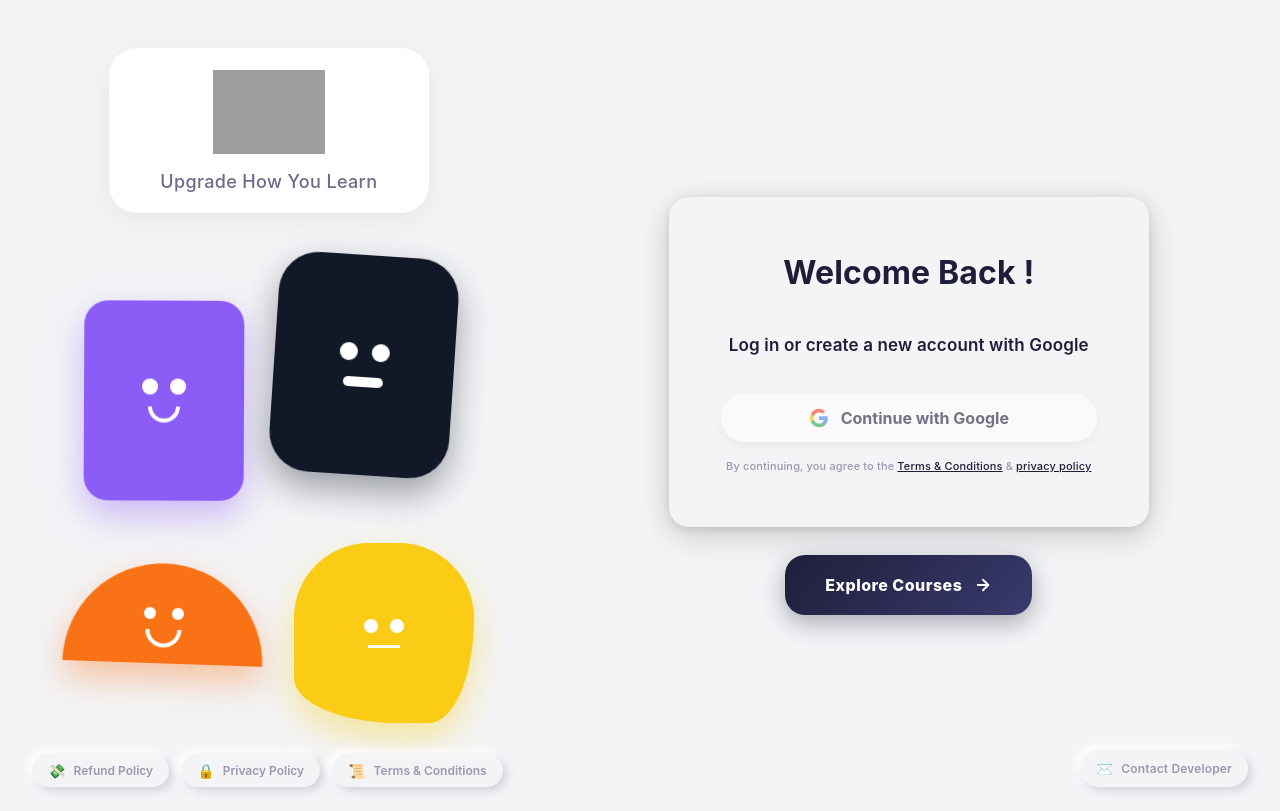
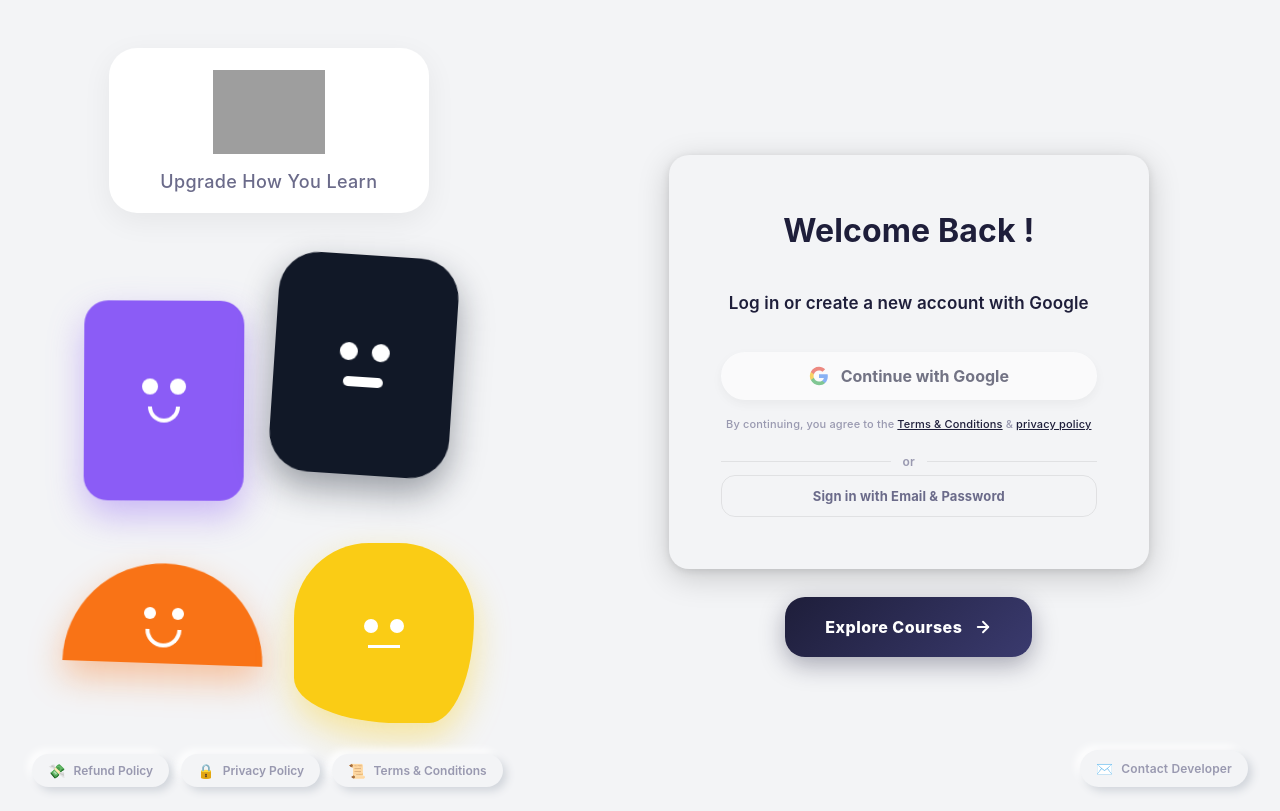
Before and after one commit to Tushaaaaarrrrrr/Teaching-llm, a Next.js app: page /login in a window 1280 px wide. Built offline with nearby package versions, Linux system fonts and the light colour scheme; grey boxes are pictures that could not be loaded.

Commit message:
feat: add visible email/password login toggle for all users

```diff
--- a/src/app/login/page.tsx
+++ b/src/app/login/page.tsx
@@ -212,6 +212,25 @@ function LoginContent() {
 
           {/* Google Login is now the primary method */}
           <GoogleLoginButton onTermsClick={() => setShowTermsConditions(true)} onPrivacyClick={() => setShowPrivacyPolicy(true)} />
+
+          {/* Email/Password divider */}
+          <div style={{ display: 'flex', alignItems: 'center', gap: '12px', margin: '20px 0 4px' }}>
+            <div style={{ flex: 1, height: '1px', background: 'rgba(0,0,0,0.08)' }} />
+            <span style={{ fontSize: '12px', color: '#9999b0', fontWeight: '600' }}>or</span>
+            <div style={{ flex: 1, height: '1px', background: 'rgba(0,0,0,0.08)' }} />
+          </div>
+          <button
+            onClick={() => setShowSecretLogin(true)}
+            style={{
+              width: '100%', padding: '12px', borderRadius: '14px', border: '1.5px solid rgba(0,0,0,0.08)',
+              background: 'transparent', fontSize: '13px', fontWeight: '700', color: '#6b6b8a',
+              cursor: 'pointer', transition: 'all 0.2s ease', letterSpacing: '0.01em'
+            }}
+            onMouseOver={e => { e.currentTarget.style.borderColor = '#3636e8'; e.currentTarget.style.color = '#3636e8'; }}
+            onMouseOut={e => { e.currentTarget.style.borderColor = 'rgba(0,0,0,0.08)'; e.currentTarget.style.color = '#6b6b8a'; }}
+          >
+            Sign in with Email & Password
+          </button>
         </div>
 
         {/* Explore Courses CTA below the card */}
@@ -308,7 +327,7 @@ function LoginContent() {
         >
           <div className="modal" style={{ width: '100%', maxWidth: '400px', padding: '44px' }}>
             <div style={{ display: 'flex', justifyContent: 'space-between', alignItems: 'center', marginBottom: '8px' }}>
-              <h2 style={{ fontSize: '24px', fontWeight: '700', color: '#1e1e3a', margin: 0 }}>Manager Login</h2>
+              <h2 style={{ fontSize: '24px', fontWeight: '700', color: '#1e1e3a', margin: 0 }}>Sign In</h2>
               <button
                 onClick={() => setShowSecretLogin(false)}
                 style={{ background: 'none', border: 'none', fontSize: '24px', color: '#9999b0', cursor: 'pointer', padding: '0 8px' }}
@@ -316,7 +335,7 @@ function LoginContent() {
                 &times;
               </button>
             </div>
-            <p style={{ color: '#9999b0', fontSize: '13px', marginBottom: '24px' }}>If you are a student, please close this and use Google to continue.</p>
+            <p style={{ color: '#9999b0', fontSize: '13px', marginBottom: '24px' }}>Enter your email and password to continue.</p>
 
             {/* Error display */}
             {displayError && (
```
